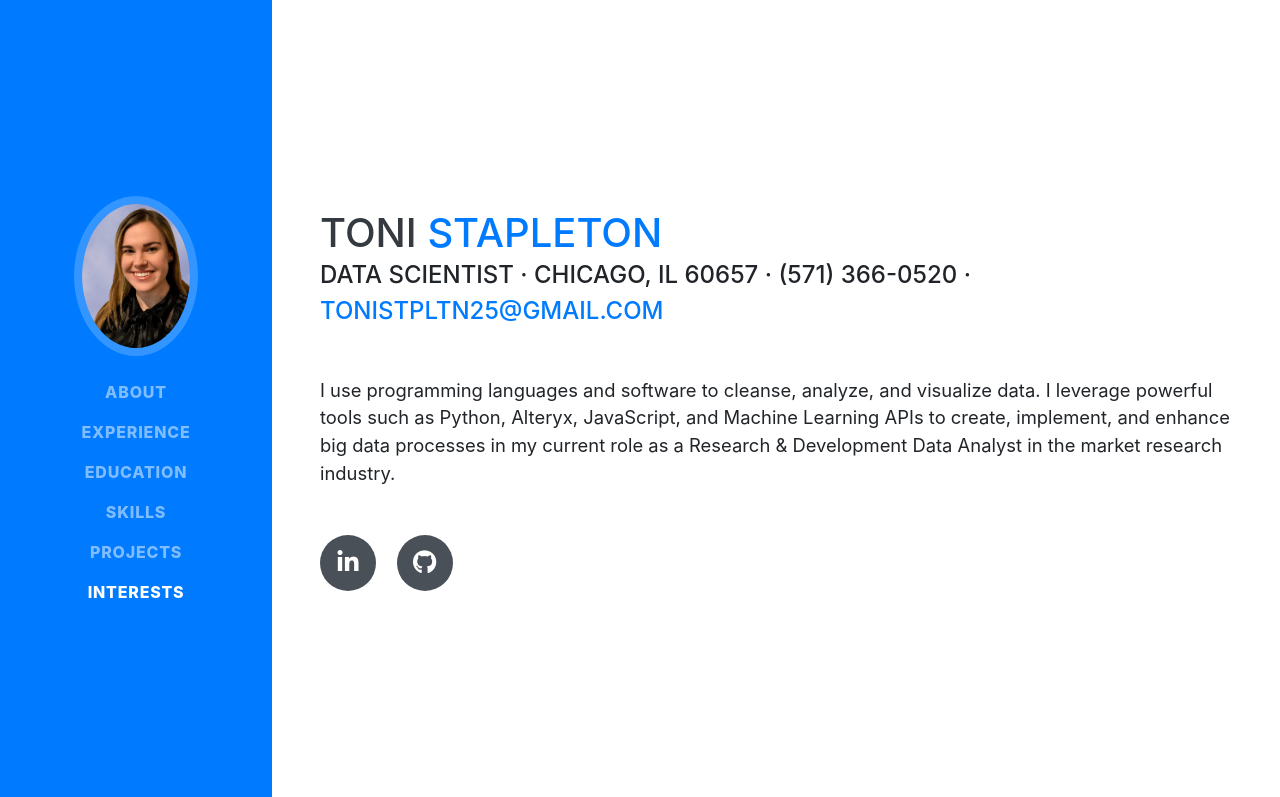
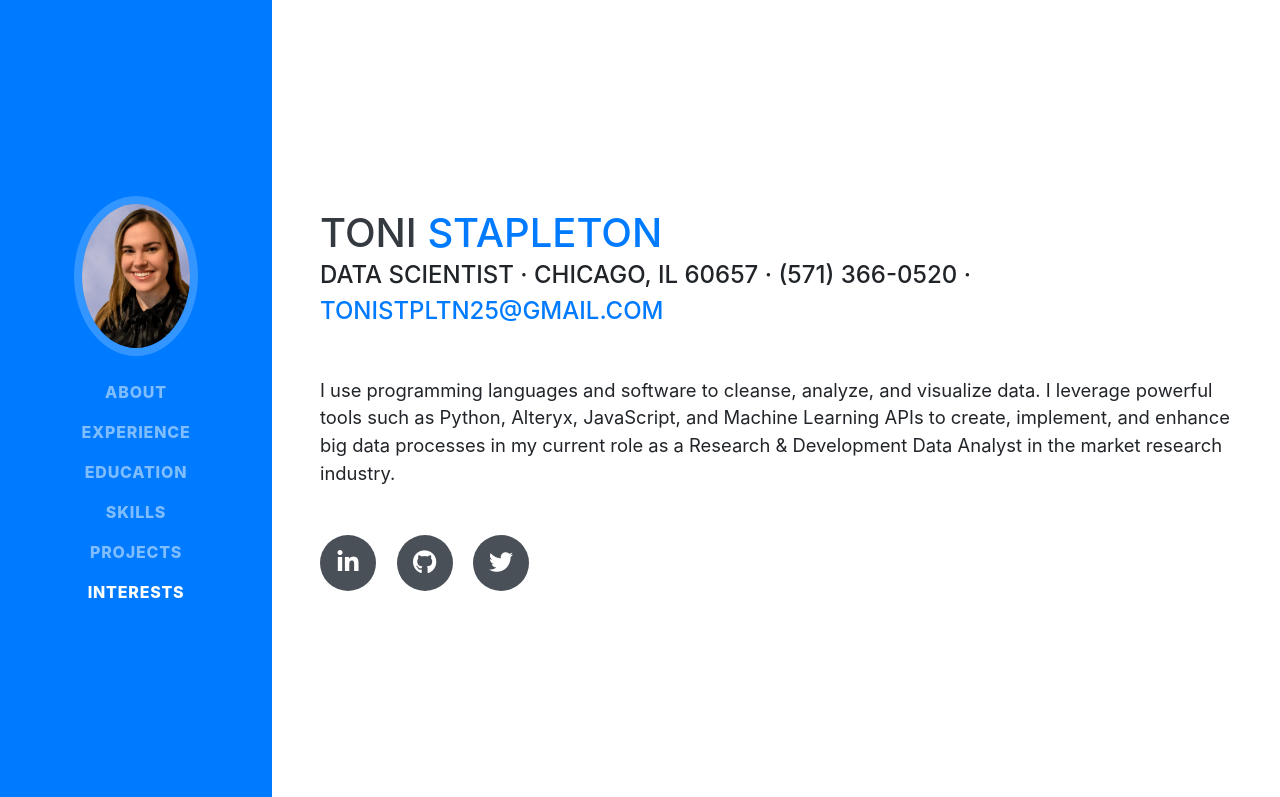
Before and after one commit to tlstapleton/tlstapleton.github.io, a website with bundled scripts: page index.html in a window 1280 px wide. Shown: the top 797 px of the page. Built offline with nearby package versions, Linux system fonts and the light colour scheme; a web font is replaced by a local one.

Commit message:
add twitter:

```diff
--- a/index.html
+++ b/index.html
@@ -78,6 +78,9 @@
           </a>
           <a href="https://github.com/tlstapleton", target = "_blank">
             <i class="fab fa-github"></i>
+          </a>
+          <a href="https://twitter.com/ToniStapleton3", target = "_blank">
+            <i class="fab fa-twitter"></i>
           </a>
           <!-- <a href="Toni_Stapleton_Resume.pdf" download, target = "_blank">
               <i class="fas fa-file-pdf"></i>
```
